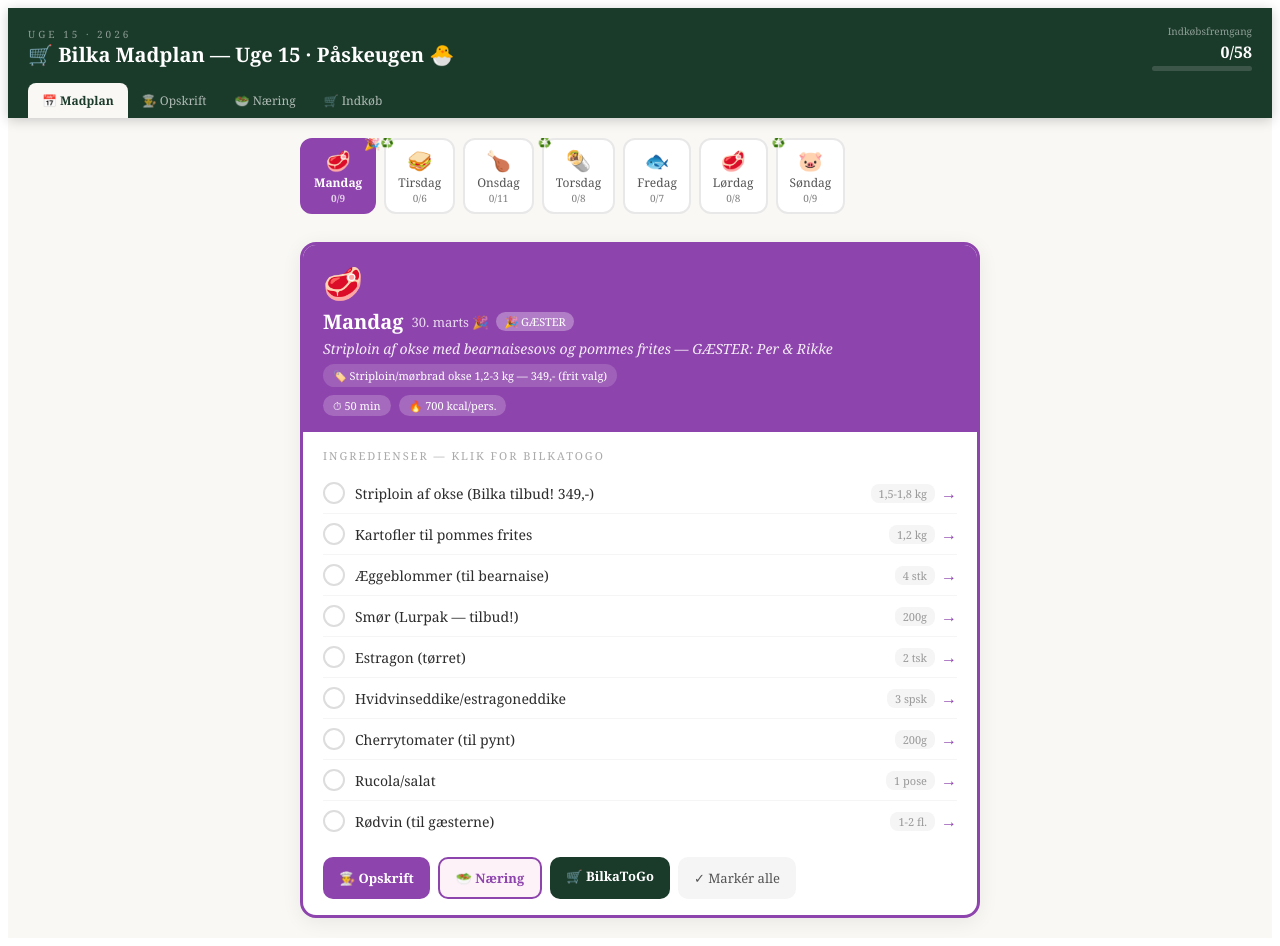
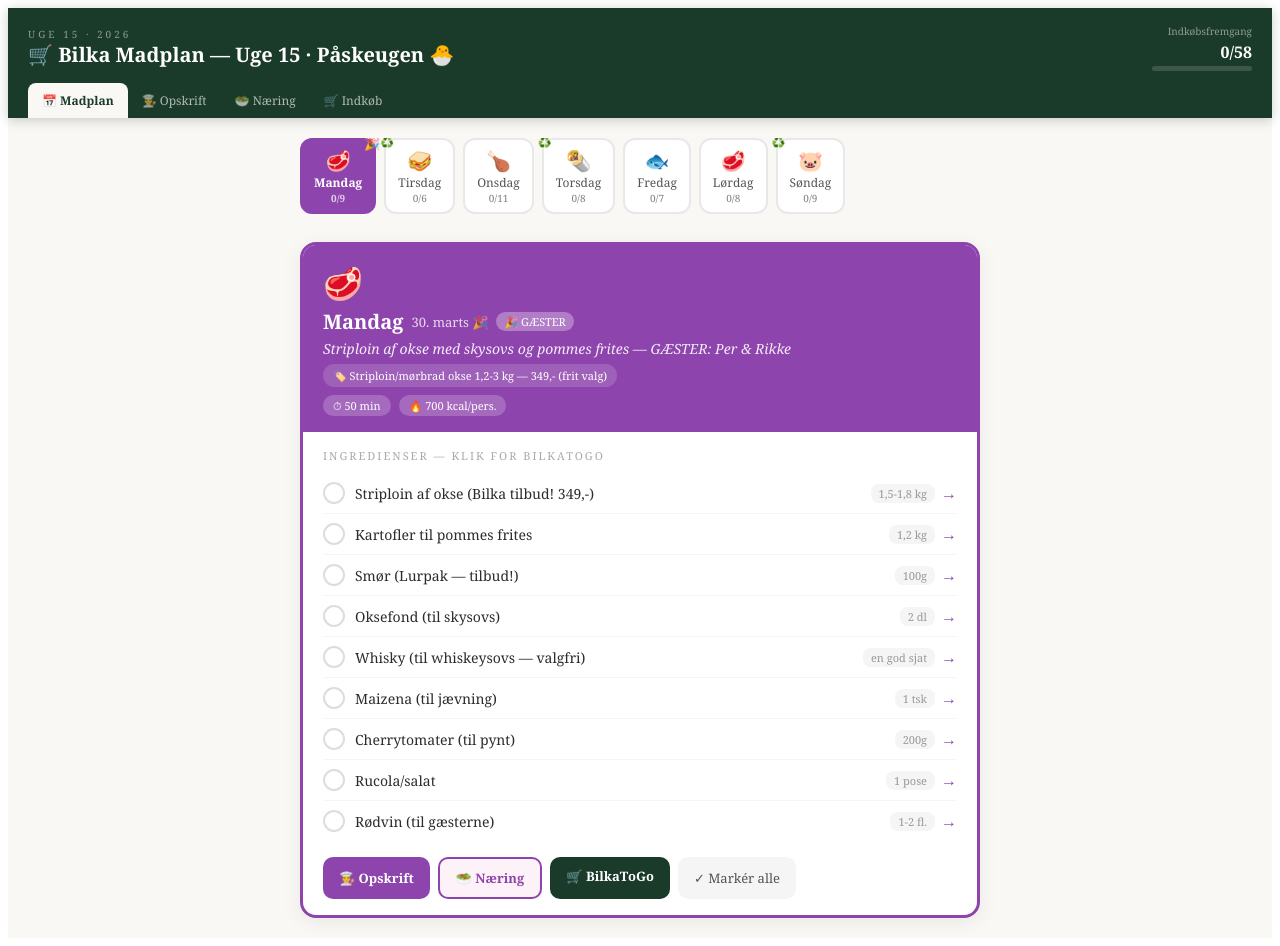
Before and after one commit to FleshDK/madplan, a React (Vite) app: page / in a window 1280 px wide. Built offline with nearby package versions, Linux system fonts and the light colour scheme.

Commit message:
👨‍🍳 Mandag: bearnaise → sky/whiskeysovs

```diff
--- a/src/App.jsx
+++ b/src/App.jsx
@@ -13,7 +13,7 @@ const madplan = [
     day: "Mandag",
     dato: "30. marts 🎉",
     emoji: "🥩",
-    meal: "Striploin af okse med bearnaisesovs og pommes frites — GÆSTER: Per & Rikke",
+    meal: "Striploin af okse med skysovs og pommes frites — GÆSTER: Per & Rikke",
     gaester: true,
     color: "#fdf2f8",
     accent: "#8e44ad",
@@ -33,17 +33,17 @@ const madplan = [
         "Krydr bøfferne generøst med salt og peber — INGEN marinade! Lad kødet tale for sig selv.",
         "Grill- eller støbejernspande på MAX varme med neutral olie. Når den ryger: bøfferne på! 3 min per side for medium-rare.",
         "Hvil bøfferne på en rist i 5 min. Skær mod muskelfibrene.",
-        "Bearnaise: smelt smør, pisk æggeblommer med estragoneddike over vandbad, pisk smør i lidt ad gangen. Smag til med estragon og salt.",
-        "Anret med bøf, pommes frites og bearnaise. Gem evt. overskydende bøf til sandwich tirsdag.",
+        "Skysovs: hæld stegeskyen fra panden i en lille gryde, tilsæt oksefond og lad reducere. Jævn evt. med lidt maizena. Vil du lave whiskeysovs: tilsæt en god sjat whisky og lad alkoholen koge af — fantastisk til oksekød!",
+        "Anret med bøf, pommes frites og den gode sky- eller whiskeysovs. Gem evt. overskydende bøf til sandwich tirsdag.",
       ],
     },
     ingredients: [
       { name: "Striploin af okse (Bilka tilbud! 349,-)", qty: "1,5-1,8 kg", url: "https://www.bilkatogo.dk/s?query=88367641%2088367621" },
       { name: "Kartofler til pommes frites", qty: "1,2 kg", url: "https://www.bilkatogo.dk/s/?search=kartofler" },
-      { name: "Æggeblommer (til bearnaise)", qty: "4 stk", url: "https://www.bilkatogo.dk/s/?search=%C3%A6g" },
-      { name: "Smør (Lurpak — tilbud!)", qty: "200g", url: "https://www.bilkatogo.dk/s/?search=lurpak" },
-      { name: "Estragon (tørret)", qty: "2 tsk", url: "https://www.bilkatogo.dk/s/?search=estragon" },
-      { name: "Hvidvinseddike/estragoneddike", qty: "3 spsk", url: "https://www.bilkatogo.dk/s/?search=eddike" },
+      { name: "Smør (Lurpak — tilbud!)", qty: "100g", url: "https://www.bilkatogo.dk/s/?search=lurpak" },
+      { name: "Oksefond (til skysovs)", qty: "2 dl", url: "https://www.bilkatogo.dk/s/?search=oksefond" },
+      { name: "Whisky (til whiskeysovs — valgfri)", qty: "en god sjat", url: "https://www.bilkatogo.dk/s/?search=whisky" },
+      { name: "Maizena (til jævning)", qty: "1 tsk", url: "https://www.bilkatogo.dk/s/?search=maizena" },
       { name: "Cherrytomater (til pynt)", qty: "200g", url: "https://www.bilkatogo.dk/s/?search=cherrytomater" },
       { name: "Rucola/salat", qty: "1 pose", url: "https://www.bilkatogo.dk/s/?search=rucola" },
       { name: "Rødvin (til gæsterne)", qty: "1-2 fl.", url: "https://www.bilkatogo.dk/s/?search=r%C3%B8dvin" },
```
